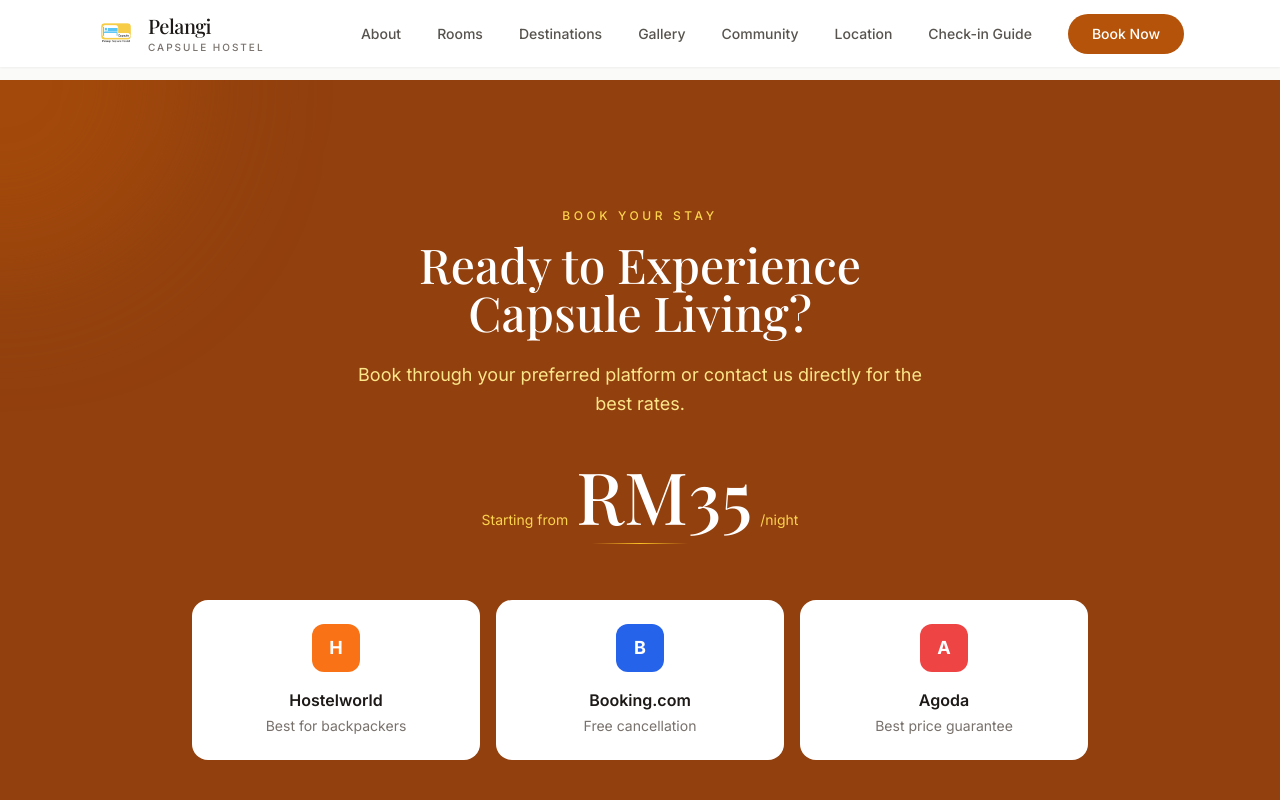
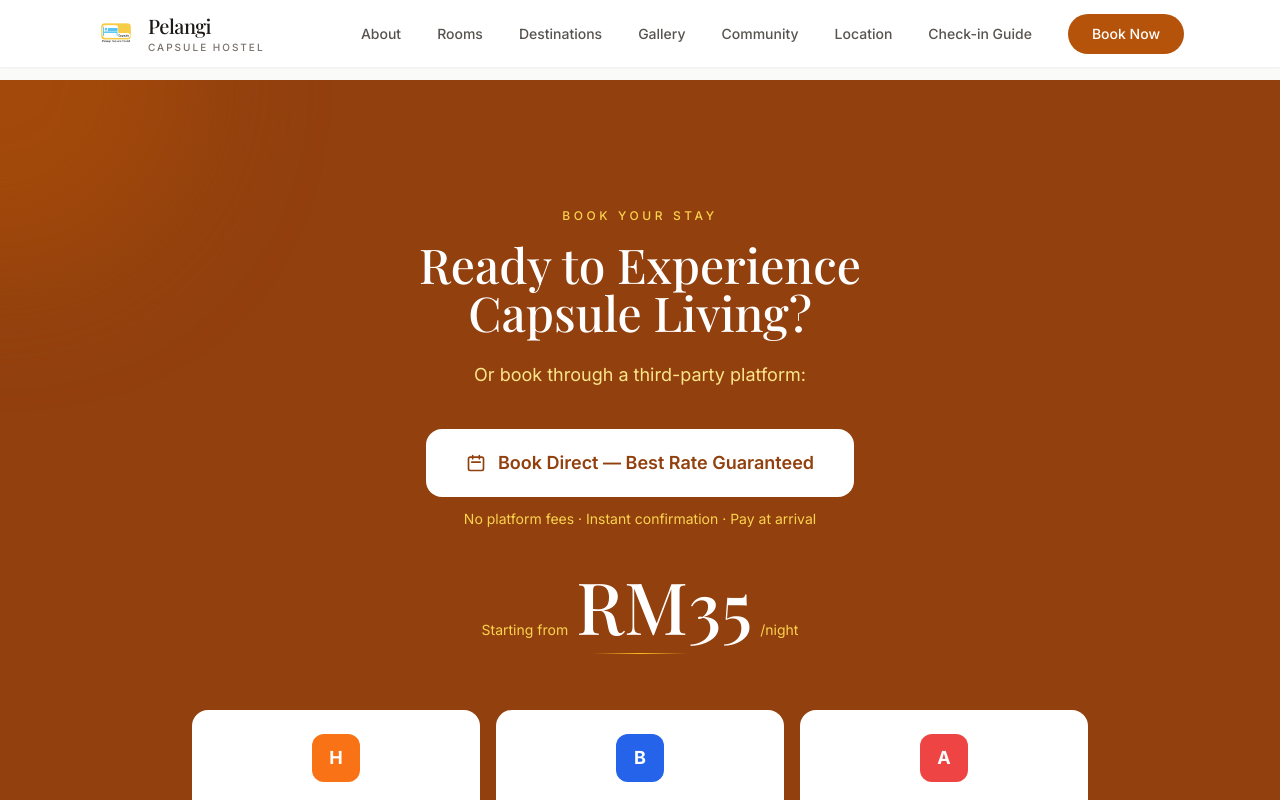
Before and after one commit to wenjyue84/pelangi-website-go, a Next.js app in the folder site/: page /book in a window 1280 px wide. Shown: the top 800 px of the page. Built offline with nearby package versions, Linux system fonts and the light colour scheme.

Commit message:
feat: add /book proxy to admin and Book Direct CTA
- next.config.ts: add rewrites for /book, /assets/*, /api/public/* → admin.pelangicapsulehostel.com
- Booking.tsx: add Book Direct primary CTA button above OTA grid; update subheading

Co-Authored-By: Claude Sonnet 4.6 <noreply@anthropic.com>

```diff
--- a/site/next.config.ts
+++ b/site/next.config.ts
@@ -13,6 +13,17 @@ const nextConfig: NextConfig = {
       },
     ],
   },
+  async rewrites() {
+    const adminHost = "https://admin.pelangicapsulehostel.com";
+    return [
+      // Proxy the SPA shell (index.html) for the booking page
+      { source: "/book", destination: `${adminHost}/book` },
+      // Proxy Vite-built JS/CSS chunks (referenced as absolute /assets/ paths in index.html)
+      { source: "/assets/:path*", destination: `${adminHost}/assets/:path*` },
+      // Proxy the public booking API (availability check + form submission)
+      { source: "/api/public/:path*", destination: `${adminHost}/api/public/:path*` },
+    ];
+  },
 };
 
 export default nextConfig;
--- a/site/src/components/Booking.tsx
+++ b/site/src/components/Booking.tsx
@@ -38,8 +38,25 @@ export default function Booking() {
             Ready to Experience<br />Capsule Living?
           </h2>
           <p className="text-amber-200 mb-10 max-w-xl mx-auto text-lg leading-relaxed">
-            Book through your preferred platform or contact us directly for the best rates.
+            Or book through a third-party platform:
           </p>
+
+          {/* Book Direct — primary CTA */}
+          <div className="mb-10">
+            <a
+              href="/book"
+              className="inline-flex items-center gap-3 bg-white text-amber-800 rounded-2xl
+                         py-5 px-10 font-semibold text-lg hover:bg-amber-50 transition-all
+                         duration-300 hover:-translate-y-1 hover:shadow-xl"
+            >
+              <svg className="w-5 h-5 shrink-0" fill="none" stroke="currentColor" viewBox="0 0 24 24">
+                <path strokeLinecap="round" strokeLinejoin="round" strokeWidth={2}
+                  d="M8 7V3m8 4V3m-9 8h10M5 21h14a2 2 0 002-2V7a2 2 0 00-2-2H5a2 2 0 00-2 2v12a2 2 0 002 2z" />
+              </svg>
+              Book Direct — Best Rate Guaranteed
+            </a>
+            <p className="text-amber-300 text-sm mt-3">No platform fees · Instant confirmation · Pay at arrival</p>
+          </div>
 
           {/* Price Highlight */}
           <div className="inline-flex flex-col items-center mb-14">
```
